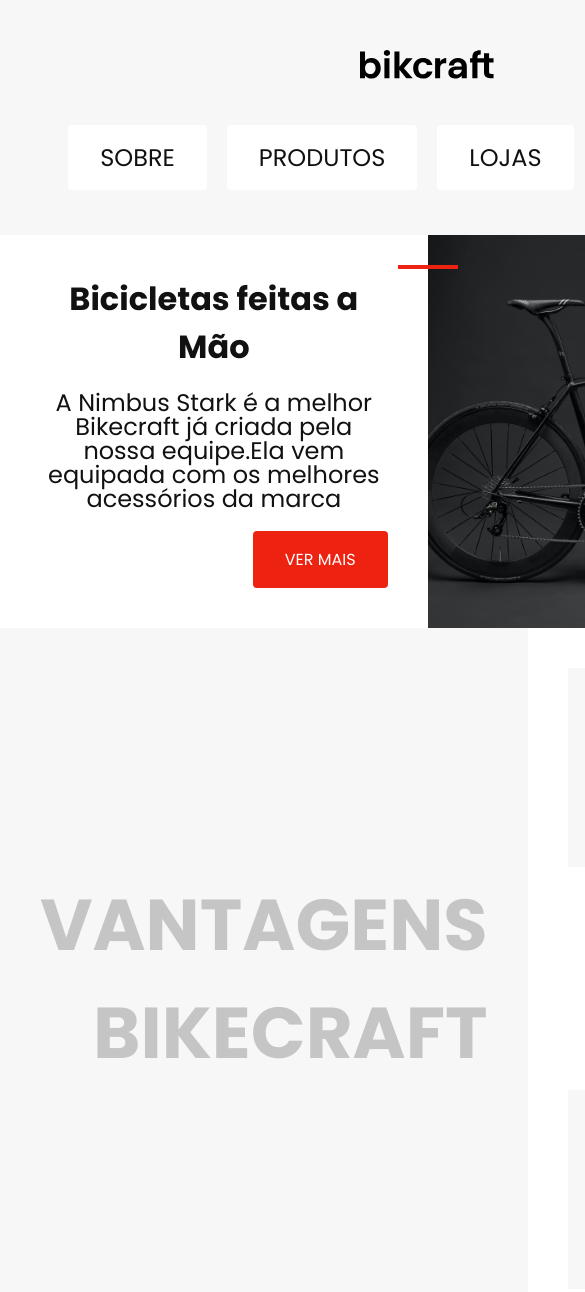
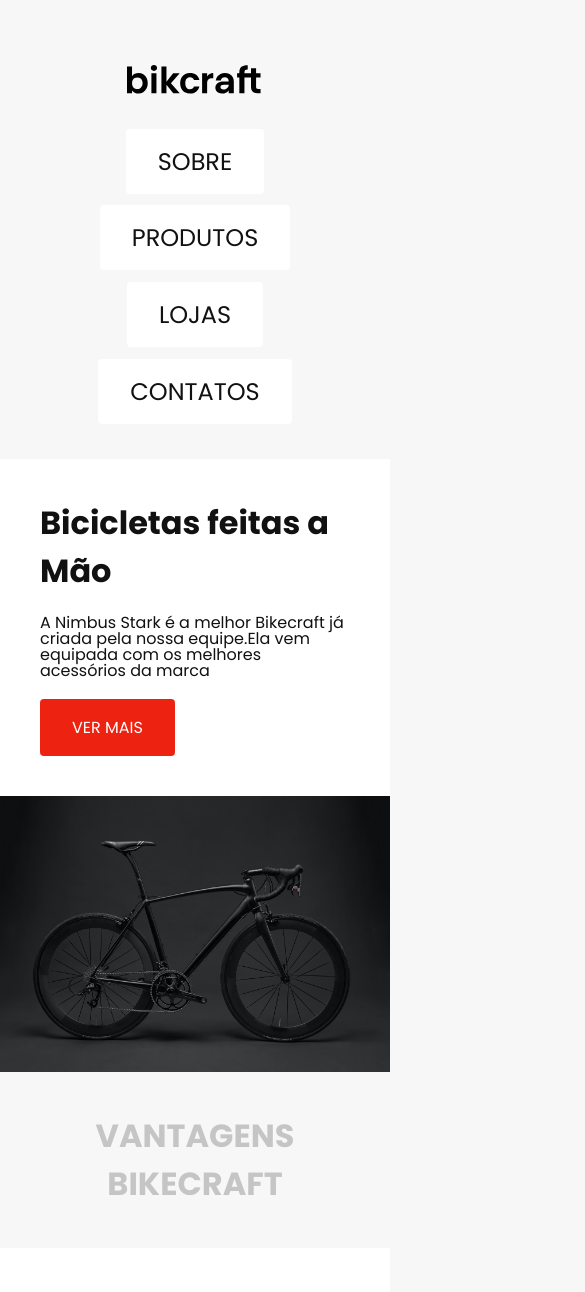
Before and after one commit to jvitor286/Bikecraft, a plain HTML site: page index.html in a window 390 px wide. Shown: the top 1292 px of the page, 585 px wide, since content can reach past the window. Drawn offline with Linux system fonts and the light colour scheme.

Commit message:
Media queries

```diff
--- a/css/style.css
+++ b/css/style.css
@@ -115,7 +115,7 @@ p {
 .subtitulo {
   font-size: 4.5rem;
   text-transform: uppercase;
-    color: rgba( 0, 0, 0, .2);
+  color: rgba(0, 0, 0, 0.2);
   text-align: right;
   padding: 40px;
   align-self: center;
@@ -137,7 +137,7 @@ p {
   background: var(--fundo-1);
 }
 
-.itens-vantagens:hover{
+.itens-vantagens:hover {
   border-left: 2px solid var(--cor-primaria);
 }
 
@@ -150,3 +150,64 @@ p {
   text-align: center;
   padding: 40px;
 }
+
+@media (max-width: 1000px) {
+  .conteudo {
+    grid-template-columns: 1fr;
+  }
+
+  li {
+    padding: 0.5rem 0.4rem;
+    margin: 0.8rem;
+    font-size: 0.8rem;
+  }
+
+  .subtitulo {
+    text-align: center;
+  }
+}
+
+@media (max-width: 600px) {
+  body {
+    gap: 30px;
+    margin-top: 15px;
+  }
+
+  li {
+    padding: 0.5rem 0.4rem;
+    margin: 0.8rem;
+    font-size: 0.8rem;
+  }
+
+  .titulo {
+    gap: 28px;
+  }
+
+  .conteudo {
+    grid-template-columns: 1fr;
+  }
+
+  .introducao {
+    text-align: left;
+    justify-items: start;
+  }
+
+  .introducao::before {
+    display: none;
+  }
+
+  .subtitulo {
+    font-size: 3rem;
+  }
+
+}
+
+@media (max-width:400px) {
+    .subtitulo {
+        font-size: 2rem;
+    }
+
+    p {
+        font-size: 1rem;
+    }
+}
```
Lines whose indentation alone changed are shown as unchanged.
